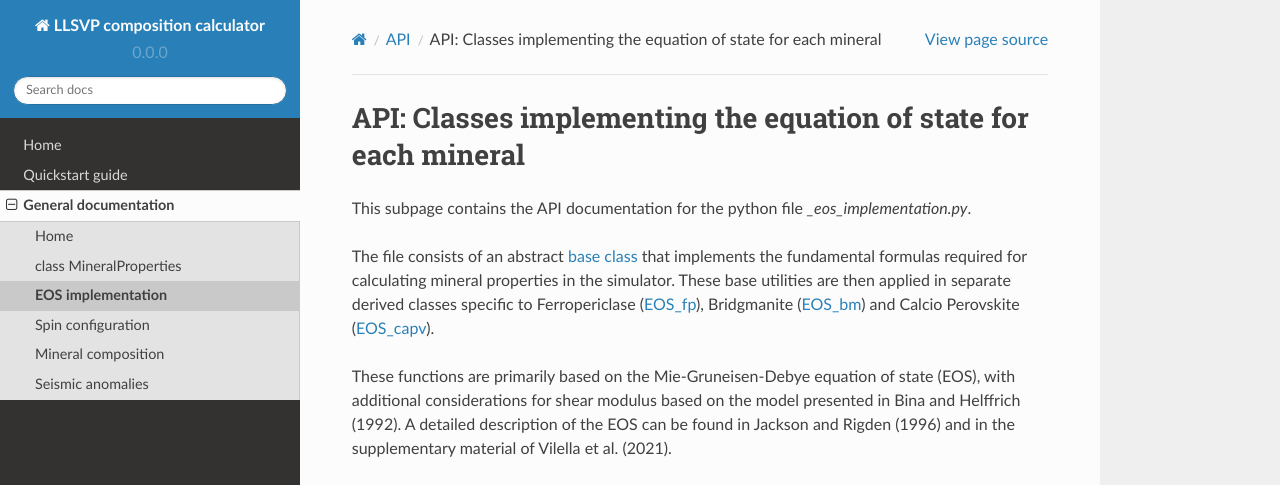
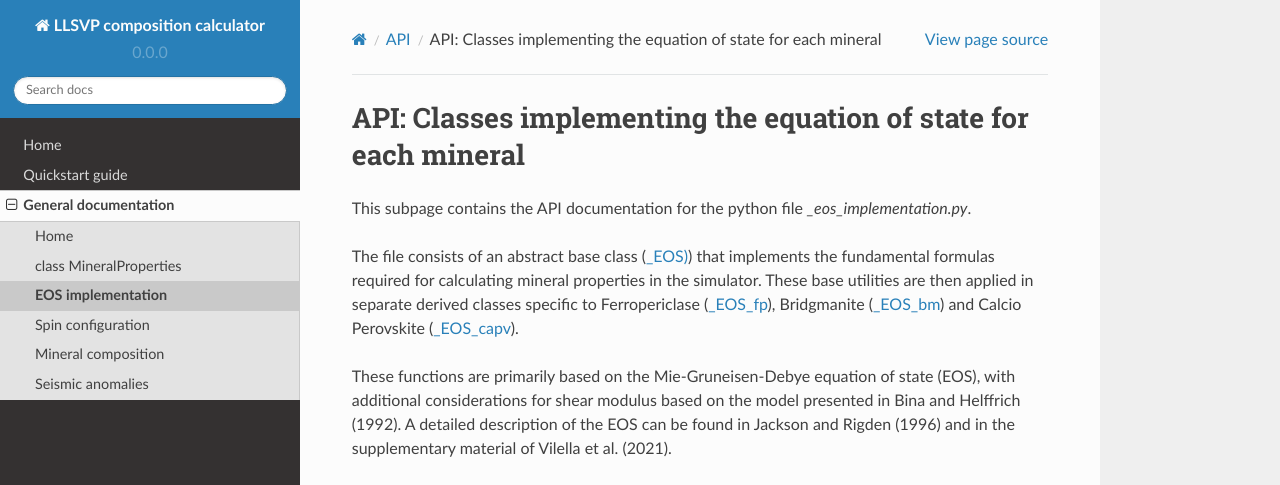
Before and after one commit to KennyVilella/LLSVP_composition_python, a Sphinx documentation site: the page built from docs/_api/eos_implementation.rst, in a window 1280 px wide and 1146 px high. Shown: the top 485 px of the window. Built offline with Sphinx 7.4.7 and the Read the Docs theme 2.0.0, drawn with Linux system fonts in a browser that asks for light colours; grey boxes are pictures that could not be loaded.

Commit message:
[added] improve links in eos_implementation

```diff
--- a/docs/_api/eos_implementation.rst
+++ b/docs/_api/eos_implementation.rst
@@ -3,13 +3,13 @@ API: Classes implementing the equation of state for each mineral
 
 This subpage contains the API documentation for the python file `_eos_implementation.py`.
 
-The file consists of an abstract `base class`_ that implements the fundamental formulas required for calculating mineral properties in the simulator.
-These base utilities are then applied in separate derived classes specific to Ferropericlase (`EOS_fp`_), Bridgmanite (`EOS_bm`_) and Calcio Perovskite (`EOS_capv`_).
+The file consists of an abstract base class (:ref:`_EOS) <EOS>`) that implements the fundamental formulas required for calculating mineral properties in the simulator.
+These base utilities are then applied in separate derived classes specific to Ferropericlase (:ref:`_EOS_fp <EOS_fp>`), Bridgmanite (:ref:`_EOS_bm <EOS_bm>`) and Calcio Perovskite (:ref:`_EOS_capv <EOS_capv>`).
 
 These functions are primarily based on the Mie-Gruneisen-Debye equation of state (EOS), with additional considerations for shear modulus based on the model presented in Bina and Helffrich (1992).
 A detailed description of the EOS can be found in Jackson and Rigden (1996) and in the supplementary material of Vilella et al. (2021).
 
-.. _base class:
+.. _EOS:
 .. autoclass:: _eos_implementation._EOS
     :members:
 
```
